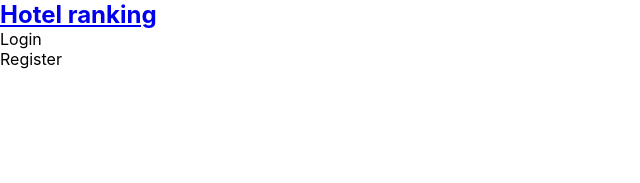
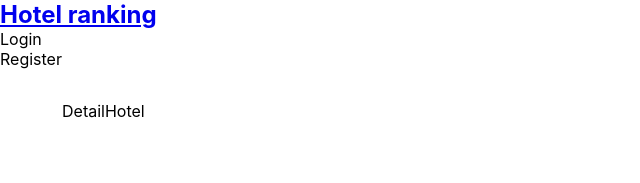
Before and after one commit to JamiuKolawole04/hotel-ranking-client, a React (Create React App) app: page /detail/1 in a window 1280 px wide. Shown: the top 183 px of the page, without its empty margins (0-640 px from the left). Built offline with nearby package versions, Linux system fonts and the light colour scheme; no server answers.

Commit message:
feat: consuming hotels api done

```diff
--- a/src/App.tsx
+++ b/src/App.tsx
@@ -1,5 +1,7 @@
 import { BrowserRouter as Router, Routes, Route } from "react-router-dom";
+
 import { Header } from "./component/Header";
+import { DetailHotel } from "./pages/DetailHotel";
 
 import { Home } from "./pages";
 
@@ -10,6 +12,7 @@ const App = () => {
         <Header />
         <Routes>
           <Route path="/" element={<Home />} />
+          <Route path="/detail/:hotelid" element={<DetailHotel />} />
         </Routes>
       </Router>
     </div>
--- a/src/component/BtnRender.tsx
+++ b/src/component/BtnRender.tsx
@@ -1,14 +1,14 @@
 import { Fragment } from "react";
 import { Link } from "react-router-dom";
 
-export const BtnRender = () => {
+export const BtnRender = ({ hotelid }: { hotelid: string }) => {
   return (
     <Fragment>
-      <Link to="/" id="details-btn">
-        details
+      <Link to={`/detail/${hotelid}`} id="details-btn">
+        <button>details</button>
       </Link>
       <Link to="/" id="edit-btn">
-        Edit
+        <button>Edit</button>
       </Link>
     </Fragment>
   );
--- a/src/component/HotelItem.tsx
+++ b/src/component/HotelItem.tsx
@@ -1,18 +1,26 @@
 import React from "react";
+import { BtnRender } from "./BtnRender";
 
 interface HotelProps {
   image: string;
   hotelName: string;
   hotelPrice: string;
+  hotelid: string;
 }
 
-export const HotelItem = ({ image, hotelName, hotelPrice }: HotelProps) => {
+export const HotelItem = ({
+  image,
+  hotelName,
+  hotelPrice,
+  hotelid,
+}: HotelProps) => {
   return (
     <article>
       <section className="hotel__section">
         <img src={image} alt="" />
         <p>{hotelName}</p>
         <p>${hotelPrice} / Per Night</p>
+        <BtnRender hotelid={hotelid} />
       </section>
     </article>
   );
--- a/src/component/Hotels.tsx
+++ b/src/component/Hotels.tsx
@@ -18,6 +18,7 @@ export const Hotels = () => {
           hotelName={hotel.name}
           hotelPrice={hotel.pricePerNight}
           key={hotel._id}
+          hotelid={hotel._id}
         />
       ))}
     </div>
--- a/src/component/index.ts
+++ b/src/component/index.ts
@@ -1,2 +1,3 @@
 export { Hotels } from "./Hotels";
 export { Header } from "./Header";
+export * from "./BtnRender";
--- /dev/null
+++ b/src/pages/DetailHotel.tsx
@@ -0,0 +1,10 @@
+import React from "react";
+import { useParams } from "react-router-dom";
+
+export const DetailHotel = () => {
+  const params = useParams();
+
+  console.log(params);
+
+  return <div className="detail-hotel__wrapper">DetailHotel</div>;
+};
--- a/src/styles/index.css
+++ b/src/styles/index.css
@@ -17,7 +17,8 @@ body {
     sans-serif;
 }
 
-.home__wrapper {
+.home__wrapper,
+.detail-hotel__wrapper {
   margin: 20px auto;
   padding: 12px;
   max-width: 1180px;
```
